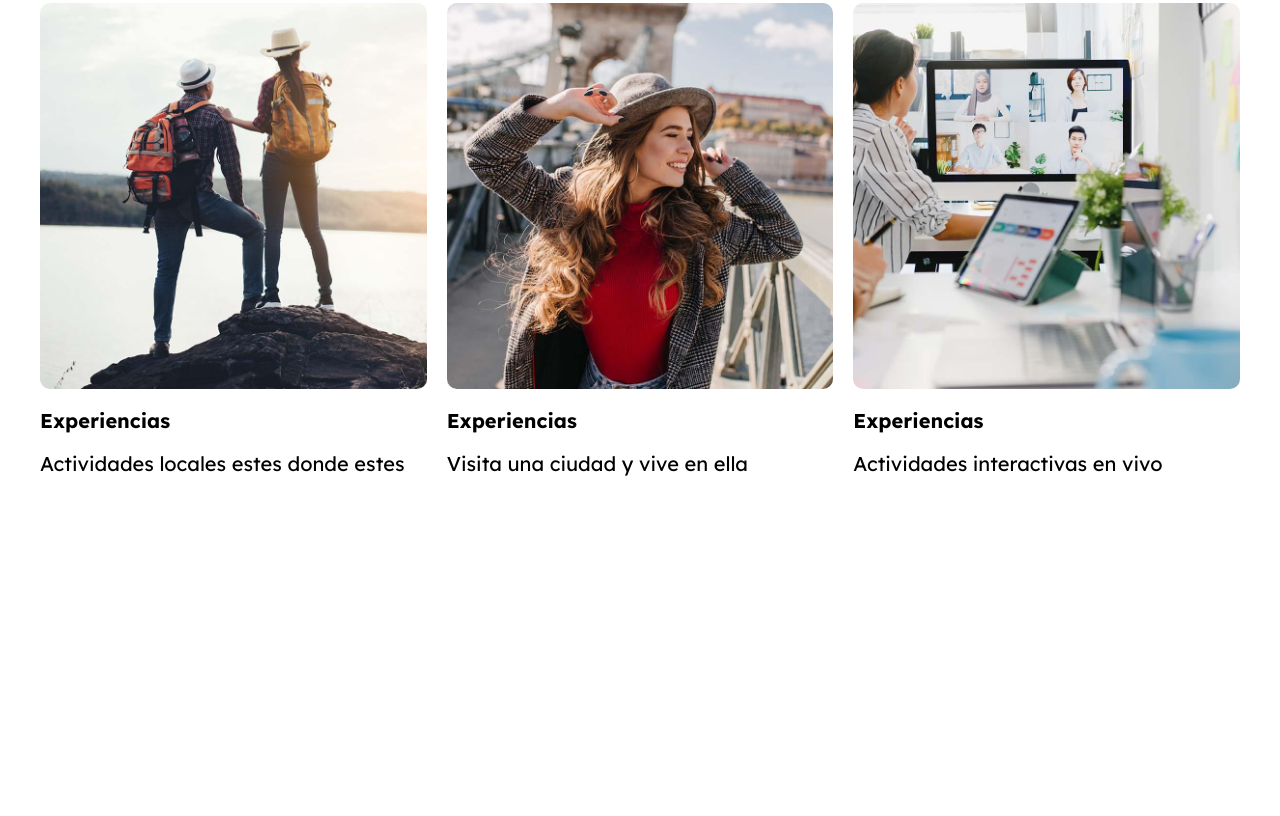
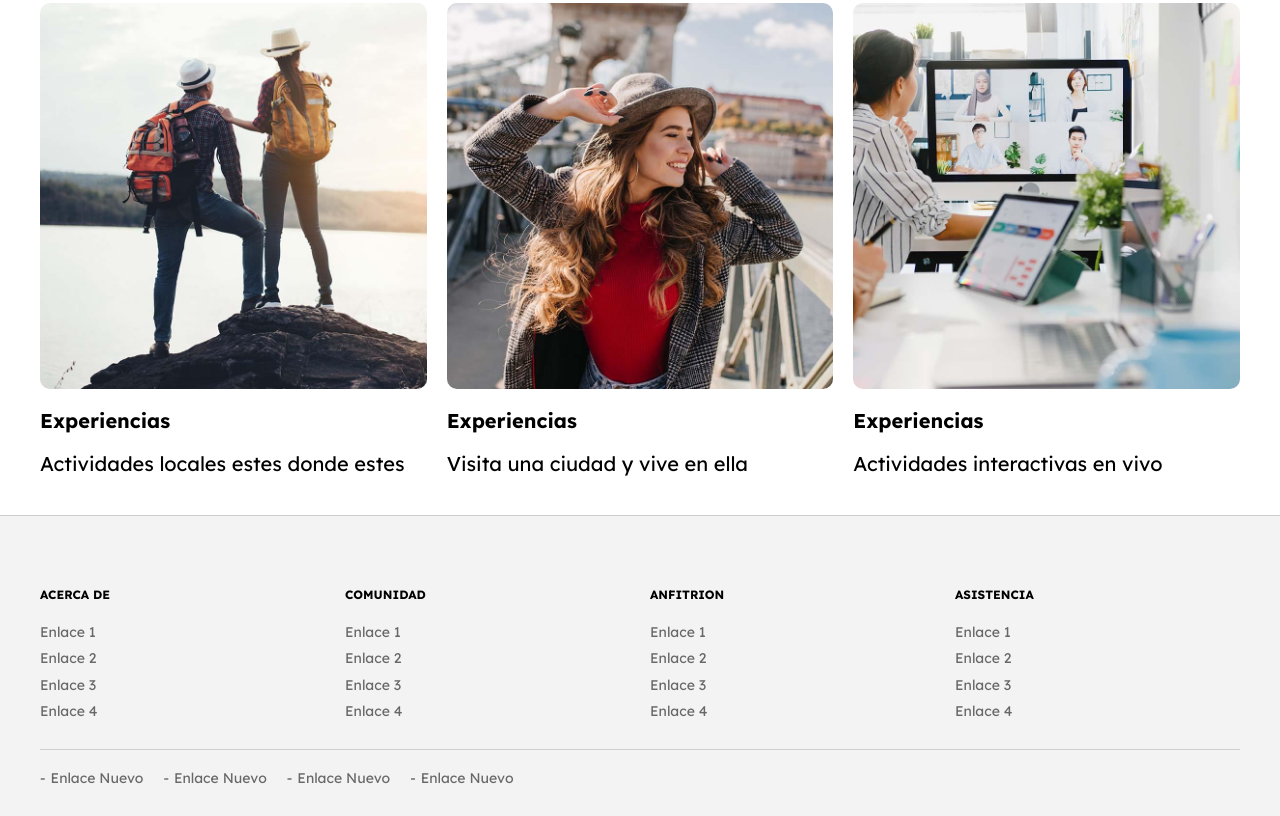
Before and after one commit to Abel9013/AirbnbClon, a website: page index.html in a window 1280 px wide. Shown: the part 2352-3168 px from the top of the page. Before the commit the page ends 2867 px from the top, so only its background shows below. Drawn offline with Linux system fonts and the light colour scheme.

Commit message:
add footer, finished

```diff
--- a/index.html
+++ b/index.html
@@ -194,5 +194,55 @@
 
     </main>
 
+    <footer class="footer">
+        <div class="footer__grid contenedor">
+            <div class="footer__widget">
+                <h3 class="footer__heading">Acerca de</h3>
+                <nav class="footer__menu">
+                    <a class="footer__enlace" href="#">Enlace 1</a>
+                    <a class="footer__enlace" href="#">Enlace 2</a>
+                    <a class="footer__enlace" href="#">Enlace 3</a>
+                    <a class="footer__enlace" href="#">Enlace 4</a>
+                </nav>
+            </div>
+            <div class="footer__widget">
+                <h3 class="footer__heading">Comunidad</h3>
+                <nav class="footer__menu">
+                    <a class="footer__enlace" href="#">Enlace 1</a>
+                    <a class="footer__enlace" href="#">Enlace 2</a>
+                    <a class="footer__enlace" href="#">Enlace 3</a>
+                    <a class="footer__enlace" href="#">Enlace 4</a>
+                </nav>
+            </div>
+            <div class="footer__widget">
+                <h3 class="footer__heading">Anfitrion</h3>
+                <nav class="footer__menu">
+                    <a class="footer__enlace" href="#">Enlace 1</a>
+                    <a class="footer__enlace" href="#">Enlace 2</a>
+                    <a class="footer__enlace" href="#">Enlace 3</a>
+                    <a class="footer__enlace" href="#">Enlace 4</a>
+                </nav>
+            </div>
+            <div class="footer__widget">
+                <h3 class="footer__heading">Asistencia</h3>
+                <nav class="footer__menu">
+                    <a class="footer__enlace" href="#">Enlace 1</a>
+                    <a class="footer__enlace" href="#">Enlace 2</a>
+                    <a class="footer__enlace" href="#">Enlace 3</a>
+                    <a class="footer__enlace" href="#">Enlace 4</a>
+                </nav>
+            </div>
+        </div>
+
+        <div class="footer__barra contenedor">
+            <nav class="footer__barranav">
+                <a class="footer__enlace footer__enlace--barra " href="#">Enlace Nuevo</a>
+                <a class="footer__enlace footer__enlace--barra " href="#">Enlace Nuevo</a>
+                <a class="footer__enlace footer__enlace--barra " href="#">Enlace Nuevo</a>
+                <a class="footer__enlace footer__enlace--barra " href="#">Enlace Nuevo</a>
+            </nav>
+        </div>
+    </footer>
+
 </body>
 </html>
```
Also changed, not shown: build/css/app.css, 1 other file.
